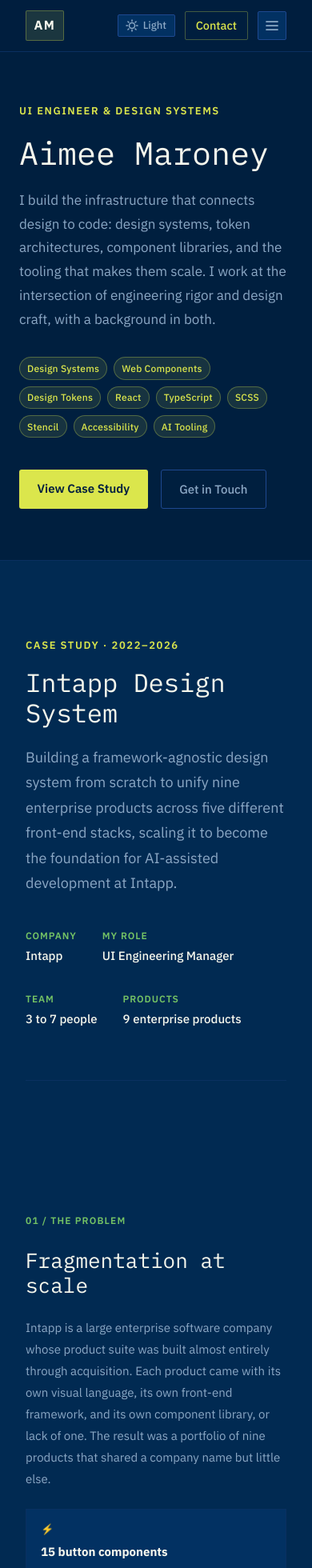
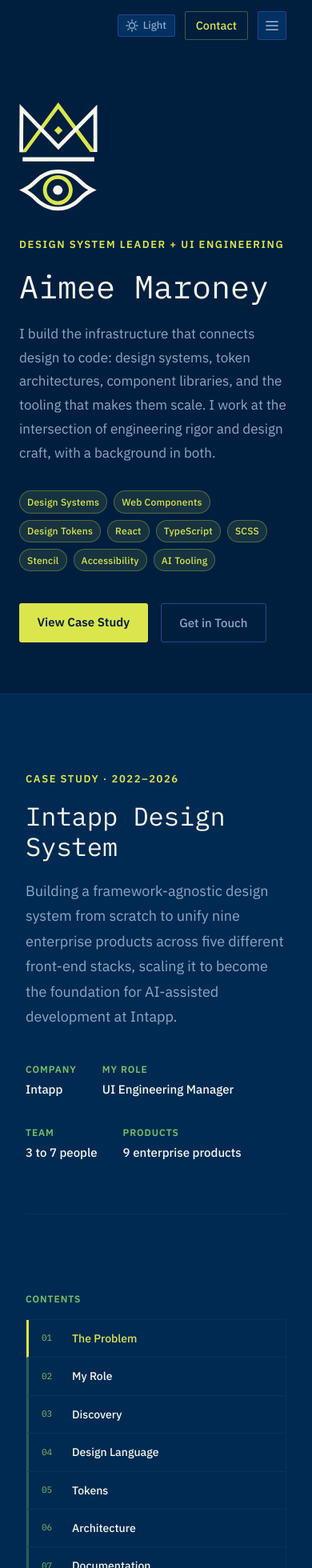
Before and after one commit to eyrmona/portfolio, a React (Vite) app: page / in a window 390 px wide. Shown: the top 1960 px of the page at 80% size. Built offline with nearby package versions, Linux system fonts and the light colour scheme.

Commit message:
adjust visuals and add favicon

```diff
--- a/index.html
+++ b/index.html
@@ -2,7 +2,8 @@
 <html lang="en">
   <head>
     <meta charset="UTF-8" />
-    <link rel="icon" type="image/svg+xml" href="/vite.svg" />
+    <link rel="icon" type="image/png" href="/favicon.png" />
+    <link rel="apple-touch-icon" href="/favicon.png" />
     <meta name="viewport" content="width=device-width, initial-scale=1.0" />
     <title>Aimee Maroney | Design Systems Leader | Design + Engineering</title>
   </head>
--- a/src/components/CaseStudy.css
+++ b/src/components/CaseStudy.css
@@ -1,6 +1,77 @@
 .case-study {
   background: var(--color-surface);
   border-top: 1px solid var(--color-border-subtle);
+}
+
+/* ── Table of contents ── */
+.cs-toc {
+  margin-bottom: 5rem;
+  padding-bottom: 4rem;
+  border-bottom: 1px solid var(--color-border-subtle);
+}
+
+.cs-toc-grid {
+  display: grid;
+  grid-template-columns: 1fr 1fr;
+  grid-template-rows: repeat(5, auto);
+  grid-auto-flow: column;
+  border-top: 1px solid var(--color-border-subtle);
+  border-left: 1px solid var(--color-border-subtle);
+}
+
+@media (max-width: 700px) {
+  .cs-toc-grid {
+    grid-template-columns: 1fr;
+    grid-template-rows: unset;
+    grid-auto-flow: row;
+  }
+}
+
+.cs-toc-item {
+  display: flex;
+  align-items: center;
+  gap: 0.875rem;
+  padding: 0.75rem 1rem;
+  border-bottom: 1px solid var(--color-border-subtle);
+  border-right: 1px solid var(--color-border-subtle);
+  border-left: 3px solid transparent;
+  color: var(--color-text-secondary);
+  transition: color 0.2s, background 0.2s, border-color 0.2s;
+}
+
+.cs-toc-item:hover {
+  background: var(--color-surface-raised);
+  color: var(--color-text-primary);
+}
+
+.cs-toc-item.active {
+  border-left-color: var(--color-accent);
+  color: var(--color-accent);
+}
+
+.cs-toc-item.visited {
+  border-left-color: rgba(116, 195, 101, 0.35);
+}
+
+.cs-toc-item.visited .cs-toc-num {
+  color: var(--color-text-muted);
+}
+
+.cs-toc-item.visited .cs-toc-name {
+  color: var(--color-text-primary);
+}
+
+.cs-toc-num {
+  font-family: 'IBM Plex Mono', monospace;
+  font-size: 0.6875rem;
+  color: var(--color-text-muted);
+  flex-shrink: 0;
+  width: 1.5rem;
+}
+
+.cs-toc-name {
+  font-size: 0.875rem;
+  font-weight: 500;
 }
 
 .cs-container {
@@ -598,3 +669,31 @@
     grid-template-columns: 1fr;
   }
 }
+
+/* ── Scroll to top ── */
+.cs-scroll-top {
+  position: fixed;
+  bottom: 2rem;
+  right: 2rem;
+  z-index: 50;
+  display: flex;
+  flex-direction: column;
+  align-items: center;
+  gap: 0.25rem;
+  background: var(--color-surface-raised);
+  border: 1px solid var(--color-border);
+  border-radius: 2px;
+  color: var(--color-text-secondary);
+  font-family: 'IBM Plex Mono', monospace;
+  font-size: 0.625rem;
+  letter-spacing: 0.06em;
+  padding: 0.6rem 0.75rem;
+  cursor: pointer;
+  transition: background 0.2s, color 0.2s, border-color 0.2s;
+}
+
+.cs-scroll-top:hover {
+  background: var(--color-border);
+  color: var(--color-text-primary);
+  border-color: var(--color-accent);
+}
--- a/src/components/CaseStudy.tsx
+++ b/src/components/CaseStudy.tsx
@@ -1,6 +1,56 @@
+import { useState, useEffect } from 'react'
 import './CaseStudy.css'
 
+const navSections = [
+  { id: 'problem',       num: '01', name: 'The Problem' },
+  { id: 'role',          num: '02', name: 'My Role' },
+  { id: 'discovery',     num: '03', name: 'Discovery' },
+  { id: 'design-language', num: '04', name: 'Design Language' },
+  { id: 'tokens',        num: '05', name: 'Tokens' },
+  { id: 'architecture',  num: '06', name: 'Architecture' },
+  { id: 'documentation', num: '07', name: 'Documentation' },
+  { id: 'adoption',      num: '08', name: 'Adoption' },
+  { id: 'ai',            num: '09', name: 'AI Optimization' },
+  { id: 'impact',        num: '10', name: 'Impact' },
+]
+
 export default function CaseStudy() {
+  const [activeSection, setActiveSection] = useState('problem')
+  const [visitedSections, setVisitedSections] = useState<Set<string>>(new Set())
+  const [showScrollTop, setShowScrollTop] = useState(false)
+
+  useEffect(() => {
+    const observer = new IntersectionObserver(
+      (entries) => {
+        entries.forEach(entry => {
+          if (entry.isIntersecting) {
+            setActiveSection(entry.target.id)
+            setVisitedSections(prev => new Set(prev).add(entry.target.id))
+          }
+        })
+      },
+      { rootMargin: '-15% 0px -75% 0px', threshold: 0 }
+    )
+    navSections.forEach(s => {
+      const el = document.getElementById(s.id)
+      if (el) observer.observe(el)
+    })
+    return () => observer.disconnect()
+  }, [])
+
+  useEffect(() => {
+    const article = document.getElementById('case-study')
+    const onScroll = () => {
+      setShowScrollTop(article ? window.scrollY > article.offsetTop + 300 : false)
+    }
+    window.addEventListener('scroll', onScroll, { passive: true })
+    return () => window.removeEventListener('scroll', onScroll)
+  }, [])
+
+  const scrollToTop = () => {
+    document.getElementById('case-study')?.scrollIntoView({ behavior: 'smooth' })
+  }
+
   return (
     <article className="case-study" id="case-study">
       <div className="cs-container">
@@ -33,6 +83,27 @@
             </div>
           </div>
         </header>
+
+        {/* Table of contents */}
+        <nav className="cs-toc" aria-label="Case study sections">
+          <p className="cs-meta-label" style={{ marginBottom: '1rem' }}>Contents</p>
+          <div className="cs-toc-grid">
+            {navSections.map(s => (
+              <a
+                key={s.id}
+                href={`#${s.id}`}
+                className={[
+                  'cs-toc-item',
+                  activeSection === s.id ? 'active' : '',
+                  visitedSections.has(s.id) && activeSection !== s.id ? 'visited' : '',
+                ].filter(Boolean).join(' ')}
+              >
+                <span className="cs-toc-num">{s.num}</span>
+                <span className="cs-toc-name">{s.name}</span>
+              </a>
+            ))}
+          </div>
+        </nav>
 
         {/* Problem */}
         <Section id="problem" label="01 / The Problem">
@@ -470,6 +541,15 @@
         </Section>
 
       </div>
+
+      {showScrollTop && (
+        <button className="cs-scroll-top" onClick={scrollToTop} aria-label="Back to top of case study">
+          <svg width="16" height="16" viewBox="0 0 16 16" fill="none" aria-hidden="true">
+            <path d="M8 12V4M4 8l4-4 4 4" stroke="currentColor" strokeWidth="1.5" strokeLinecap="round" strokeLinejoin="round"/>
+          </svg>
+          <span>Top</span>
+        </button>
+      )}
     </article>
   )
 }
--- a/src/components/Hero.css
+++ b/src/components/Hero.css
@@ -6,7 +6,35 @@
   align-items: center;
   max-width: 1100px;
   margin: 0 auto;
-  padding: 5rem 2rem 5rem 0;
+  padding: 0rem 2rem 5rem 0;
+}
+
+.hero-logo {
+  width: auto;
+  color: var(--color-text-primary);
+  margin-bottom: 2rem;
+  display: block;
+  transition: color 0.25s ease;
+}
+
+.logo-pupil {
+  transform-box: fill-box;
+  transform-origin: center;
+  animation: logo-pupil-dilate 3s ease-in-out 1.5s 1 both;
+}
+
+@keyframes logo-pupil-dilate {
+  0%, 100% { transform: scale(1); }
+  15%      { transform: scale(1.7); }
+  30%      { transform: scale(1); }
+  60%      { transform: scale(1.7); }
+  75%      { transform: scale(1); }
+}
+
+@media (prefers-reduced-motion: reduce) {
+  .logo-pupil {
+    animation: none;
+  }
 }
 
 .hero-eyebrow {
--- a/src/components/Hero.tsx
+++ b/src/components/Hero.tsx
@@ -4,7 +4,8 @@
   return (
     <section className="hero" id="about">
       <div className="hero-inner">
-        <div className="hero-eyebrow">UI Engineer & Design Systems</div>
+        <AimLogo className="hero-logo" />
+        <div className="hero-eyebrow">Design System Leader + UI Engineering</div>
         <h1 className="hero-name">Aimee Maroney</h1>
         <p className="hero-bio">
           I build the infrastructure that connects design to code: design systems, token architectures,
@@ -55,3 +56,18 @@
   { name: 'color-button-ai-primary-surface-default', color: '#784dda' },
   { name: 'color-ui-text-primary-enabled', color: '#25242a' },
 ]
+
+function AimLogo({ className }: { className?: string }) {
+  return (
+    <svg className={className} width="98" height="136" viewBox="0 0 98 136" fill="none" xmlns="http://www.w3.org/2000/svg" aria-hidden="true">
+      {/* Red → accent, Black → currentColor */}
+      <path d="M48.8356 0L3.10181 62.162H8.4907L48.8356 7.98843L88.7268 62.1094H95.0081L48.8356 0Z" fill="var(--color-accent)"/>
+      <path d="M49.0549 29.7334L43.8335 34.9548L49.0549 40.1762L54.2763 34.9548L49.0549 29.7334Z" fill="var(--color-accent)"/>
+      <path d="M93.8304 68.6157H4.27946V73.8518H93.8304V68.6157Z" fill="currentColor"/>
+      <path d="M48.2662 91.0278C37.9953 91.0278 29.6713 99.3518 29.6713 109.623C29.6713 119.894 37.9953 128.285 48.2662 128.285C58.537 128.285 66.8611 119.961 66.8611 109.69C66.8611 99.419 58.537 91.0278 48.2662 91.0278ZM62.0949 109.623C62.0949 117.275 55.919 123.451 48.2662 123.451C40.6134 123.451 34.4375 117.275 34.4375 109.623C34.4375 101.97 40.6134 95.794 48.2662 95.794C55.919 95.794 62.0949 102.037 62.0949 109.623Z" fill="var(--color-accent)"/>
+      <path d="M92.2361 107.475C87.1343 104.991 81.5625 100.963 76.9306 96.331C69.0093 88.4097 58.8056 83.9792 48.3333 83.9792H48.1319C37.6597 84.0463 27.5903 88.4097 19.7361 96.331C15.1042 100.963 9.53241 104.991 4.43055 107.475L0 109.623L4.43055 111.771C9.53241 114.255 15.1042 118.282 19.7361 122.914C27.5903 130.769 37.7269 135.199 48.1319 135.266H48.3333C58.8056 135.266 68.9421 130.903 76.9306 122.914C81.5625 118.282 87.1343 114.255 92.2361 111.771L96.6667 109.623L92.2361 107.475ZM86.1944 109.623C81.7639 112.241 77.3333 115.731 73.5741 119.558C58.9398 134.192 37.7269 134.192 23.0926 119.558C19.3333 115.799 14.8356 112.308 10.4722 109.623C14.9028 107.005 19.3333 103.514 23.0926 99.6875C37.7269 85.0532 58.9398 85.0532 73.5741 99.6875C77.2662 103.514 81.7639 107.005 86.1944 109.623Z" fill="currentColor"/>
+      <path className="logo-pupil" d="M48.2662 115.597C51.5659 115.597 54.2408 112.922 54.2408 109.623C54.2408 106.323 51.5659 103.648 48.2662 103.648C44.9666 103.648 42.2917 106.323 42.2917 109.623C42.2917 112.922 44.9666 115.597 48.2662 115.597Z" fill="currentColor"/>
+      <path d="M48.9715 52.2939L97.4382 2.81926L97.573 62.0947L92.7761 62.0976V57.329H92.8064L92.739 14.4999L50.9353 57.1747L48.9715 59.1875L5.2029 13.7616L4.93434 57.329H4.96364V62.1581L0.16774 62.162L0.570084 2.08098L48.9715 52.2939Z" fill="currentColor"/>
+    </svg>
+  )
+}
--- a/src/components/Nav.css
+++ b/src/components/Nav.css
@@ -5,8 +5,7 @@
   background: color-mix(in srgb, var(--color-bg) 85%, transparent);
   backdrop-filter: blur(12px);
   -webkit-backdrop-filter: blur(12px);
-  border-bottom: 1px solid var(--color-border-subtle);
-  transition: background-color 0.25s ease, border-color 0.25s ease;
+  transition: background-color 0.25s ease;
 }
 
 .nav-inner {
@@ -16,7 +15,7 @@
   height: 64px;
   display: flex;
   align-items: center;
-  justify-content: space-between;
+  justify-content: flex-end;
 }
 
 .nav-logo {
--- a/src/components/Nav.tsx
+++ b/src/components/Nav.tsx
@@ -28,8 +28,6 @@
     <>
       <nav className="nav">
         <div className="nav-inner">
-          <a href="#" className="nav-logo">AM</a>
-
           {/* Desktop links */}
           <ul className="nav-links nav-links--desktop">
             <li><a href="#about">About</a></li>
@@ -73,7 +71,6 @@
         aria-label="Navigation menu"
       >
         <div className="nav-drawer-header">
-          <span className="nav-drawer-logo">AM</span>
           <button className="nav-drawer-close" onClick={close} aria-label="Close menu">
             <svg width="20" height="20" viewBox="0 0 20 20" fill="none" aria-hidden="true">
               <line x1="4" y1="4" x2="16" y2="16" stroke="currentColor" strokeWidth="1.75" strokeLinecap="round"/>
```
Also changed, not shown: public/favicon.png (added).
